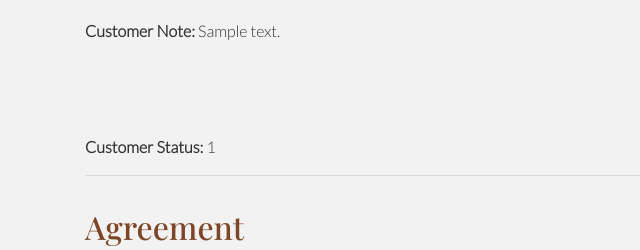
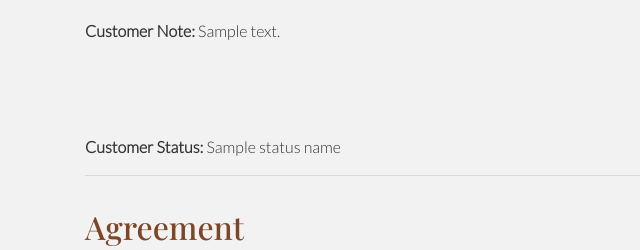
Before and after one commit to DanielHayashi-tech/concrete-help-desk, a Flask app: template templates/printedPage.html in a window 1280 px wide. Shown: the part 316-566 px from the top of the page, without its empty margins (0-640 px from the left). Run offline with Flask 3, Linux system fonts and the light colour scheme; tables that the repository leaves empty hold one stand-in row (values such as "Sample post"); the template is opened without the code that fills it: values that come from a table or form of the project are taken from there, most other values are stand-ins (such as "Sample title", 1, 10 or a date in 2020); parts of the project's set-up code (start-up, migrations or seed data) failed here and were passed over; some libraries are stand-ins or nearby versions.

Commit message:
added equipment type and Customer - StatusName to the printed page

```diff
--- a/app.py
+++ b/app.py
@@ -352,8 +352,22 @@ def modals():
 @app.route('/printedPage/<customer_id>')
 def printable_page(customer_id):
     customer_id = int(customer_id)  # Convert to integer
-    row = Customers.query.get_or_404(customer_id)  # This will return 404 if customer not found
-    return render_template('printedPage.html', row=row)
+    customer = Customers.query.get_or_404(customer_id)  # This will return 404 if customer not found
+
+    # We can get customer status name directly from the customer object due to defined relationship
+    status_name = customer.status.StatusName
+
+    # Fetch equipment type for this customer's rentals
+    # We assume the customer has only one rental. If the customer can have multiple rentals,
+    # this code needs to be modified to handle that
+    rental = Rentals.query.filter_by(CustomerID=customer_id).first()
+    if rental is not None:
+        equipment_type = rental.equipment.EquipmentType
+    else:
+        equipment_type = None  # or some default value
+
+    # Pass the data to the template
+    return render_template('printedPage.html', row=customer, StatusName=status_name, EquipmentType=equipment_type)
 
 
 ##############################################################################################################################################################################################################################
--- a/templates/printedPage.html
+++ b/templates/printedPage.html
@@ -68,11 +68,12 @@
             <p><strong>Name:</strong> {{ row.FirstName }} {{ row.LastName }}</p>
             <p><strong>Address:</strong> {{ row.Address }}, {{row.City}}, {{row.State}} {{row.Zip}}</p>
             <p><strong>Phone Number:</strong> {{row.Phone}}</p>
-            <p><strong>Equipment:</strong> {{row.EquipmentType}}</p>
+            <p><strong>Equipment:</strong> {{ EquipmentType }}</p>
+
 
 
             <p class="customer-note"><strong>Customer Note:</strong> {{ row.CustomerNote }}</p>
-            <p><strong>Customer Status:</strong> {{ row.StatusID }}</p>
+            <p><strong>Customer Status:</strong> {{ StatusName }}</p>
         </section>
 
         <hr>
```
